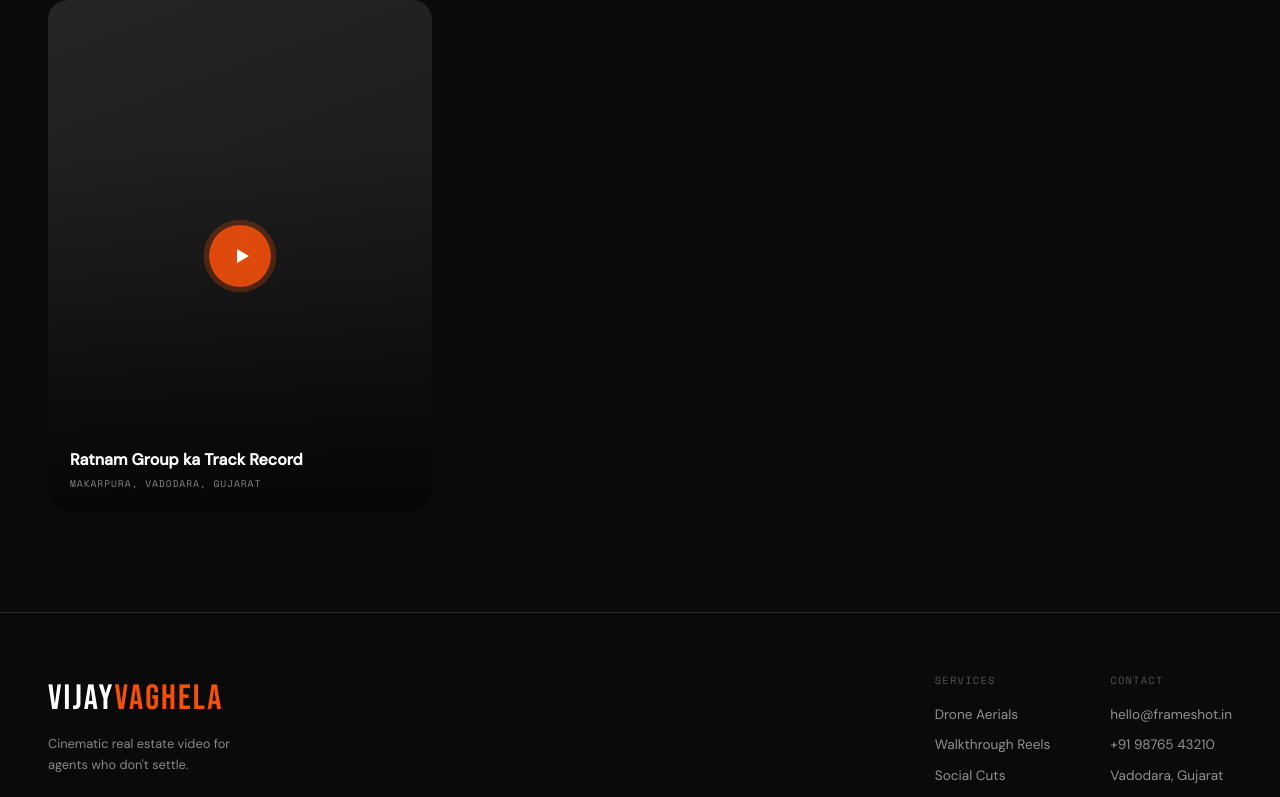
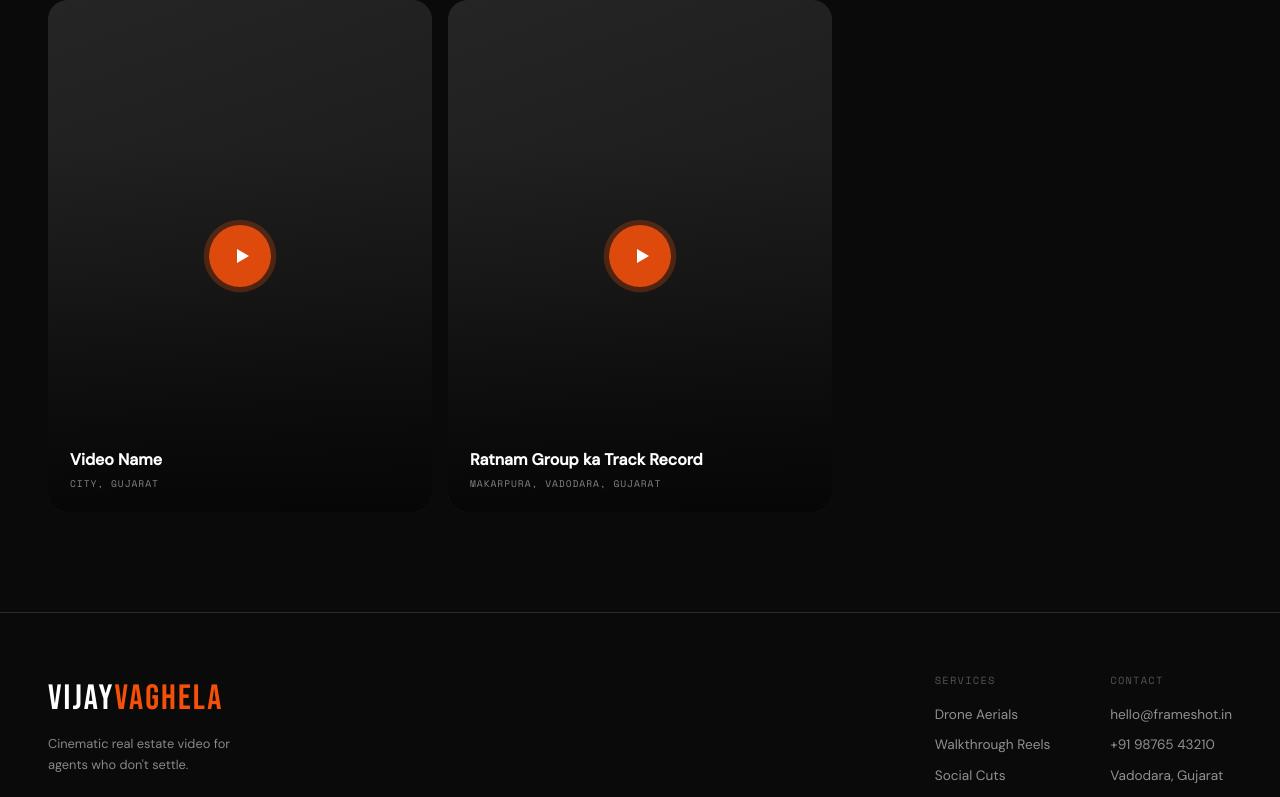
Before and after one commit to vaghelavijay178-hub/realestate, a Next.js app: page / in a window 1280 px wide. Shown: the part 2790-3587 px from the top of the page. Built offline with nearby package versions, Linux system fonts and the light colour scheme.

Commit message:
Update page.tsx

```diff
--- a/app/page.tsx
+++ b/app/page.tsx
@@ -21,6 +21,7 @@ const REELS = [
     location: "Makarpura, Vadodara, Gujarat",
     thumb: "",
   },
+  { id: "YOUTUBE_ID", title: "Video Name", location: "City, Gujarat", thumb: "" },
   {
     id: "ykh3nF0G7dI",
     title: "Ratnam Group ka Track Record",
```
